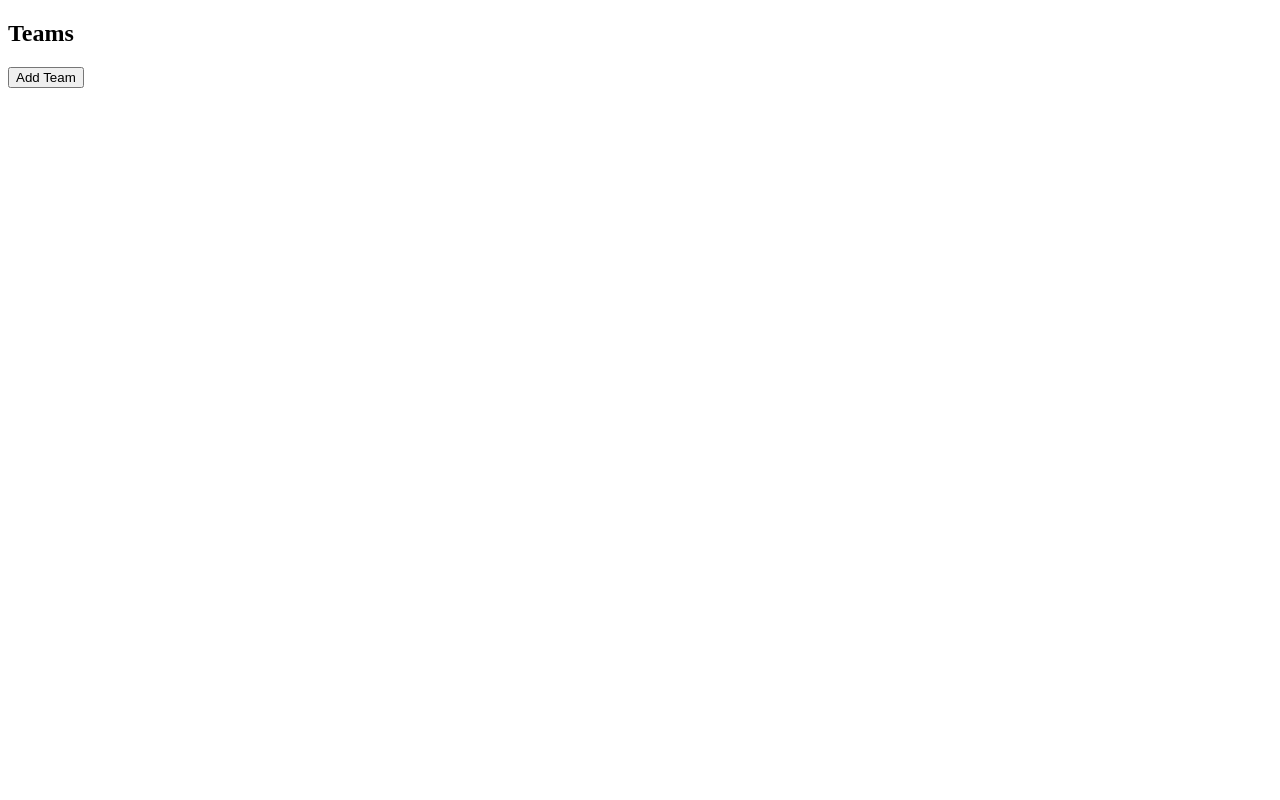
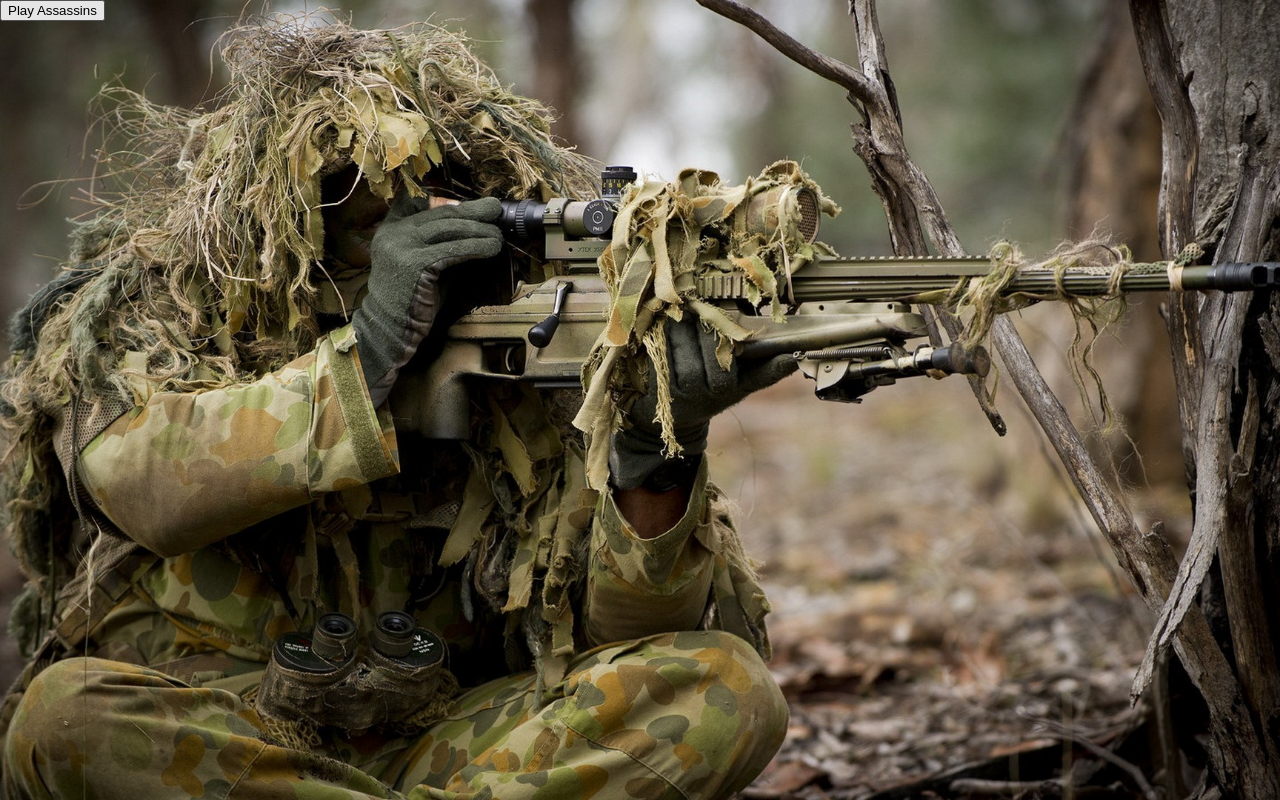
Before and after one commit to ianjjohnson/angular2-app, an Angular app: page / in a window 1280 px wide. Built offline with nearby package versions, Linux system fonts and the light colour scheme.

Commit message:
Start working on assassins page

```diff
--- a/package.json
+++ b/package.json
@@ -21,6 +21,7 @@
     "@angular/platform-browser-dynamic": "~2.1.0",
     "@angular/router": "~3.1.0",
     "core-js": "^2.4.1",
+    "ng2-page-scroll": "^4.0.0-beta.1",
     "rxjs": "5.0.0-beta.12",
     "ts-helpers": "^1.1.1",
     "zone.js": "^0.6.23"
--- a/src/app/app.component.css
+++ b/src/app/app.component.css
@@ -0,0 +1,26 @@
+.tile{
+
+   width: 100%;
+   height: 100%;
+   left: 0;
+   right: 0;
+   top: 0;
+
+   position: absolute;
+
+   background-image: url('../assets/sniper.jpg');
+   background-size: cover;
+   background-position: center;
+   background-repeat: no-repeat;
+   /*filter: blur(2px);*/
+
+}
+
+.app-game{
+
+  text-align: center;
+  margin-top: 20%;
+  margin-bottom: 20%;
+  height: 60%;
+
+}
--- a/src/app/app.component.html
+++ b/src/app/app.component.html
@@ -10,4 +10,7 @@
 
 </h1> -->
 
-<app-game></app-game>
+<div class="tile">
+  <app-game class="app-game" *ngIf="loadScreen == false"></app-game>
+  <button class="enter-site" (click)="enterSite()" *ngIf="loadScreen == true">Play Assassins</button>
+</div>
--- a/src/app/app.component.ts
+++ b/src/app/app.component.ts
@@ -6,14 +6,11 @@ import { Component } from '@angular/core';
   styleUrls: ['./app.component.css']
 })
 export class AppComponent {
-  title = 'app works!';
-  title2= 'second title!';
 
-  enter(num){
-    if(num == 1){
-      this.title = "You hit Enter!";
-    } else {
-      this.title2= "You hit Enter2!";
-    }
+  loadScreen: boolean = true;
+
+  enterSite() {
+    this.loadScreen = false;
   }
+
 }
--- a/src/index.html
+++ b/src/index.html
@@ -1,5 +1,6 @@
 <!doctype html>
 <html>
+
 <head>
   <meta charset="utf-8">
   <title>Angular2App</title>
@@ -8,7 +9,9 @@
   <meta name="viewport" content="width=device-width, initial-scale=1">
   <link rel="icon" type="image/x-icon" href="favicon.ico">
 </head>
+
 <body>
-  <app-root>Loading...</app-root>
+  <app-root class="app-root">Loading...</app-root>
 </body>
+
 </html>
```
Also changed, not shown: src/assets/sniper.jpg (added).
